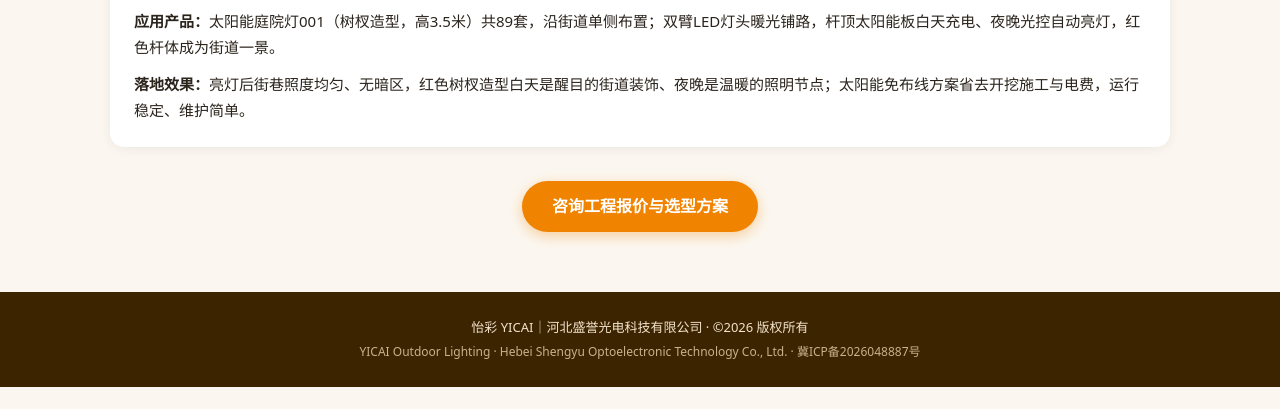
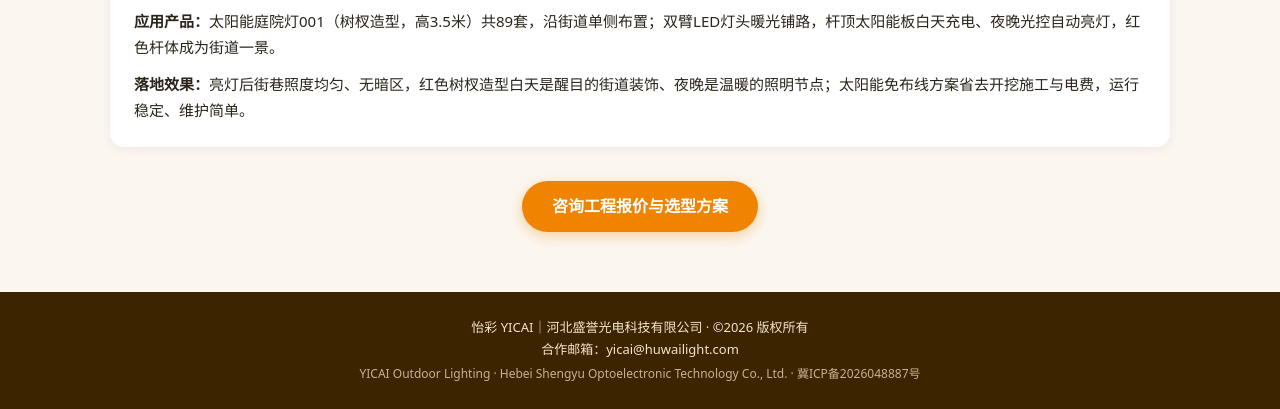
Before and after one commit to cuileo202609/huwailight, a plain HTML site: page cases.html in a window 1280 px wide. Shown: the part 7446-7855 px from the top of the page. Before the commit the page ends 7833 px from the top, so only its background shows below. Drawn offline with Linux system fonts and the light colour scheme.

Commit message:
全站页脚添加企业邮箱 yicai@huwailight.com

```diff
--- a/cases.html
+++ b/cases.html
@@ -179,6 +179,7 @@ var _hmt = _hmt || [];
 </div>
 <footer>
   <div>怡彩 YICAI｜河北盛誉光电科技有限公司 · ©2026 版权所有</div>
+  <div class="mail-line">合作邮箱：<a href="mailto:yicai@huwailight.com" style="color:inherit">yicai@huwailight.com</a></div>
   <div class="en">YICAI Outdoor Lighting · Hebei Shengyu Optoelectronic Technology Co., Ltd. · <a href="https://beian.miit.gov.cn/" target="_blank" rel="noopener" style="color:inherit;text-decoration:none">冀ICP备2026048887号</a></div>
 </footer>
 <script type="application/ld+json">{"@context":"https://schema.org","@type":"CreativeWork","name":"某地希尔曼酒店亮化工程","description":"酒店楼体夜景亮化工程，位于河北省。楼体外立面以暖白光勾勒轮廓，入口雨棚、招牌背景、顶部檐口采用洗墙泛光强调层次，整体色温统一。应用LED洗墙灯与线条灯，亮灯后楼体轮廓完整清晰、光色均匀无暗区，业主验收一次通过。","dateCreated":"2026-04","locationCreated":{"@type":"Place","address":{"@type":"PostalAddress","addressRegion":"河北省","addressCountry":"CN"}},"creator":{"@type":"Organization","name":"河北盛誉光电科技有限公司","url":"https://huwailight.com/"},"url":"https://huwailight.com/cases.html#hotel","image":"https://huwailight.com/cases.html#hotel"}</script>
```
